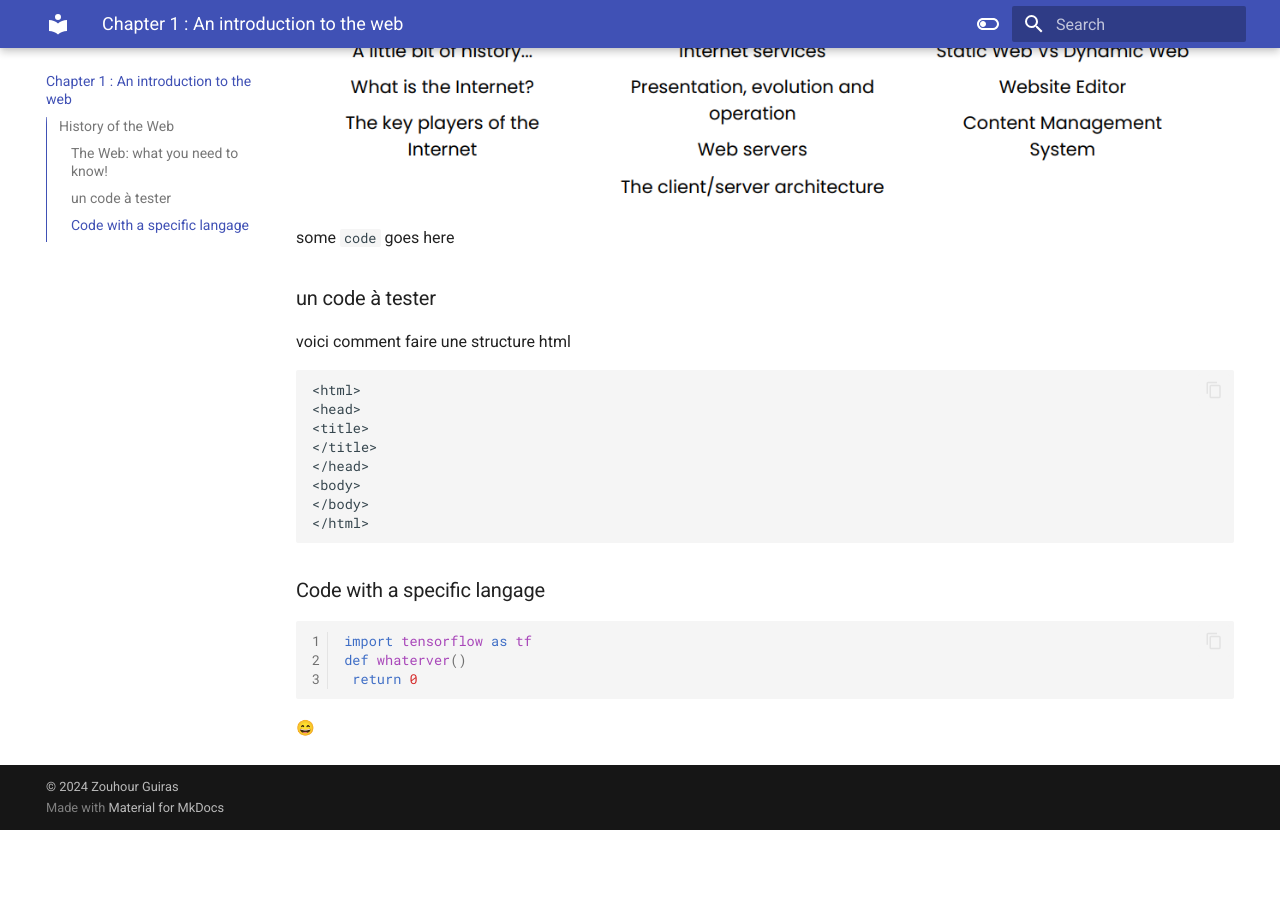
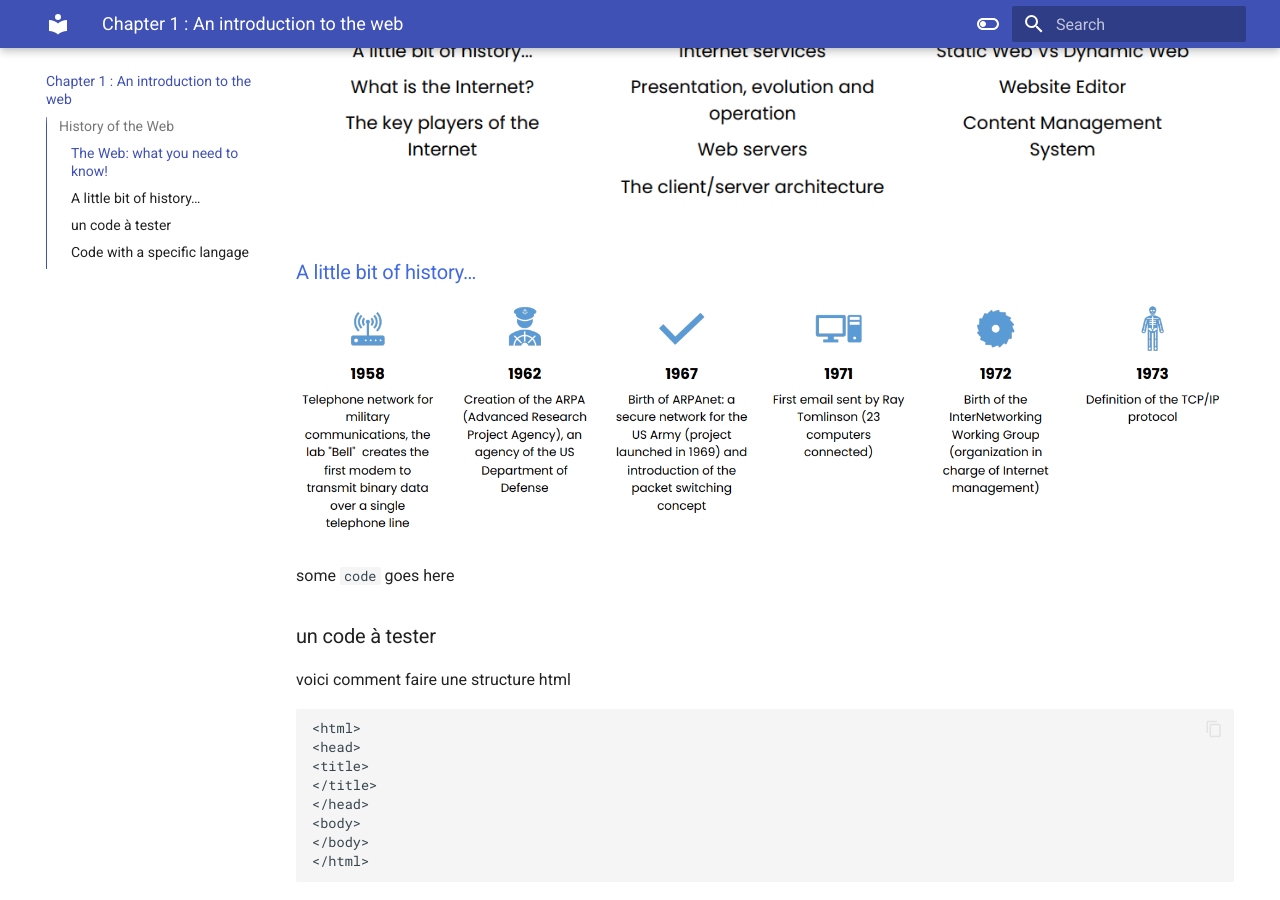
Before and after one commit to zouhour-guiras/Spring-School-Docs, an MkDocs documentation site: the page built from docs/Chapter 1.md, in a window 1280 px wide and 900 px high, scrolled down 677 px. Built offline with MkDocs 1.6.1 and Material for MkDocs 9.7.7, drawn with Linux system fonts in a browser that asks for light colours; emoji names are drawn with the system emoji font; before the commit the page ends 1507 px from its top, so only the background shows below that.

Commit message:
add second imge of history

```diff
--- a/docs/Chapter 1.md
+++ b/docs/Chapter 1.md
@@ -12,6 +12,11 @@
 ### <div style="color: Royalblue;"> The Web: what you need to know! </div>
 
 ![what you need to know!](What_you_need_to_know.png)
+
+### <div style="color: Royalblue;"> A little bit of history… </div>
+
+![A little bit of history](little_history.png)
+
 some `code` goes here
 ### un code à tester
 
```
Also changed, not shown: docs/little_history.png (added).
